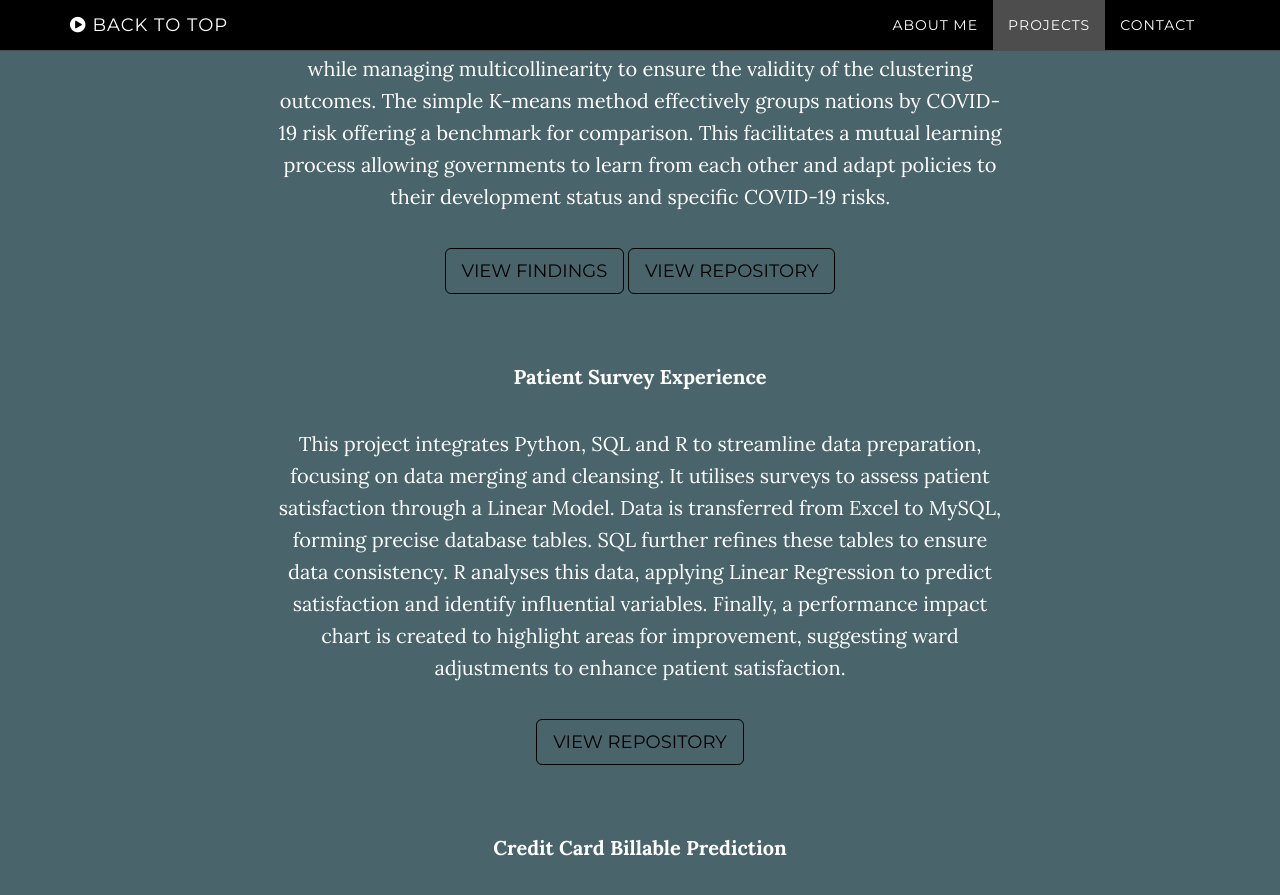
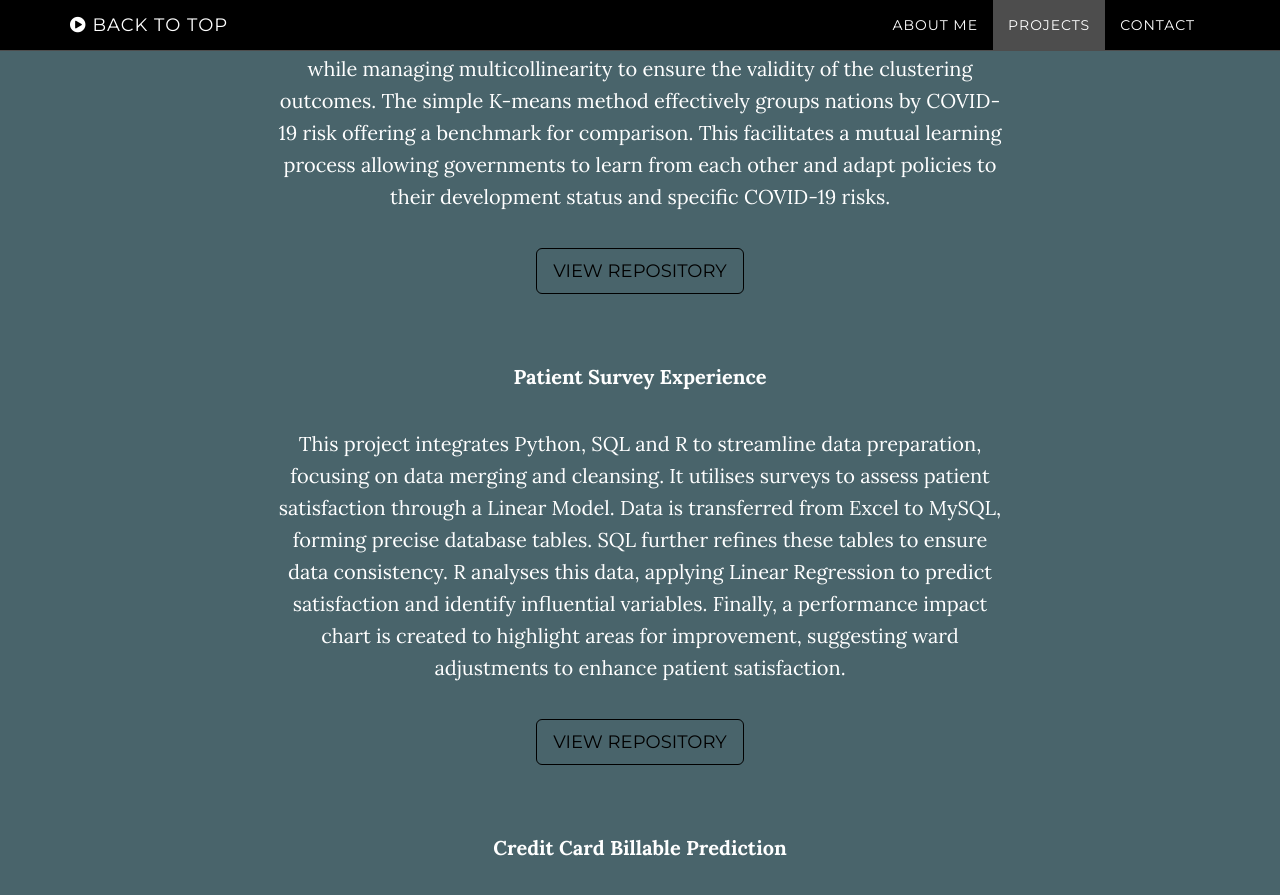
Before and after one commit to Md-Khid/Md-Khid, a Jekyll site: the page built from index.html, in a window 1280 px wide and 900 px high, scrolled down 2452 px. Shown: the top 895 px of the window. Built offline with Jekyll 4.4.1, drawn with Linux system fonts in a browser that asks for light colours.

Commit message:
Update download.html

```diff
--- a/_includes/download.html
+++ b/_includes/download.html
@@ -27,7 +27,7 @@
               method effectively groups nations by COVID-19 risk offering a benchmark for comparison. This facilitates a
               mutual learning process allowing governments to learn from each other and adapt policies to their development
               status and specific COVID-19 risks.</p>
-            <a href="/findings/1.html" class="btn btn-default btn-lg" style="color: black; border-color: black;">View Findings</a>
+           <!-- <a href="/findings/1.html" class="btn btn-default btn-lg" style="color: black; border-color: black;">View Findings</a> -->
            <a href="https://github.com/Md-Khid/COVID-19_Country_Grouping" class="btn btn-default btn-lg" style="color: black; border-color: black;">View Repository</a>
             <p>&nbsp;</p>
             <p style="font-size: 20px;"><strong> Patient Survey Experience</strong></p>
```
